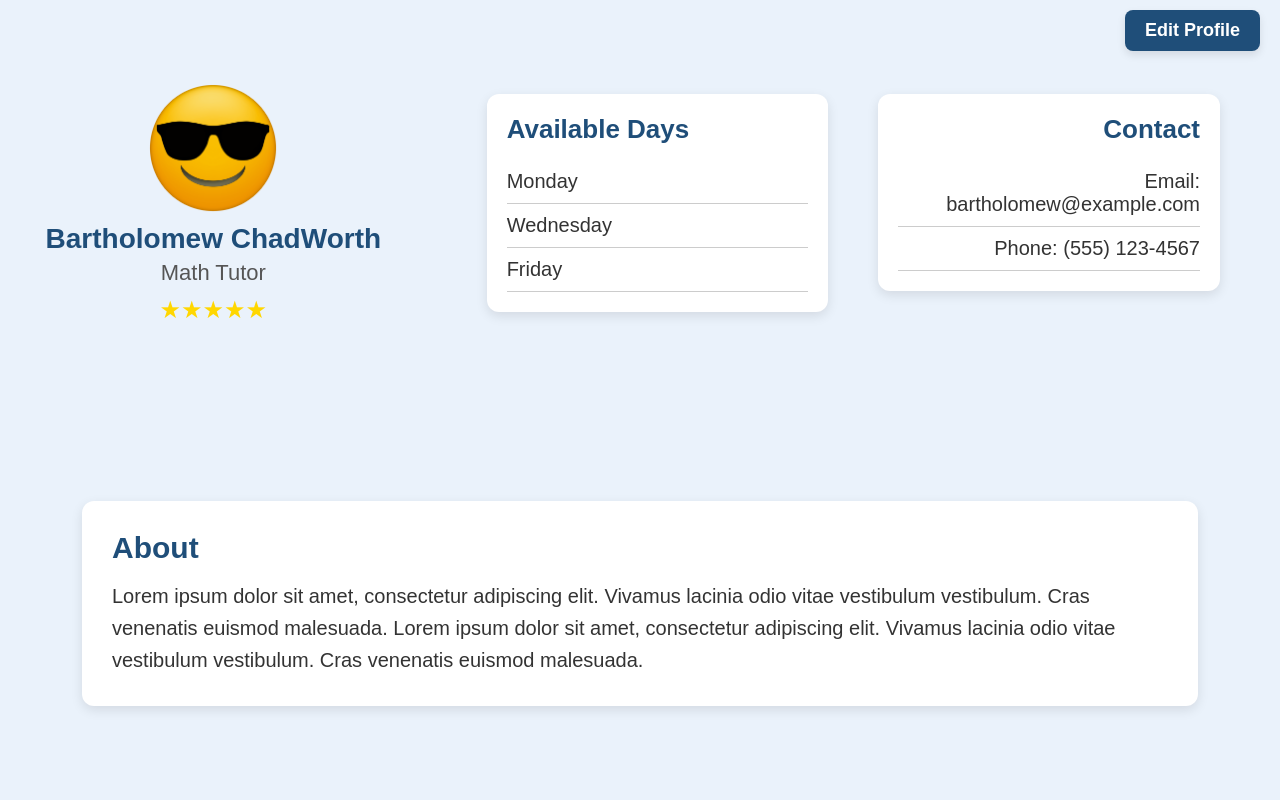
After one commit to BBeast53/Web3-Project, a PHP site: page /TutorProfilePageButFromTheTutorsPOV.html in a window 1280 px wide. The commit adds this page. Run offline with PHP 8.4, Linux system fonts and the light colour scheme.

Commit message:
I added a page where the tutor can view their profile

```diff
--- /dev/null
+++ b/TutorProfilePageButFromTheTutorsPOV.html
@@ -0,0 +1,58 @@
+<!DOCTYPE html>
+<html lang="en">
+<head>
+  <meta charset="UTF-8">
+  <meta name="viewport" content="width=device-width, initial-scale=1.0">
+  <title>Tutor Profile Page</title>
+  <link rel="stylesheet" href="TutorProfilePageCSS.css">
+</head>
+<body>
+
+  <a href="SignUpForTutorOnTutorToday.html" class="edit-button">Edit Profile</a>
+
+  <div class="grid-container">
+
+    <div class="grid-item item1">
+      <img src="Smiley-Sunglasses.png" alt="Tutor Profile" class="profile-pic">
+      <h2 class="tutor-name">Bartholomew ChadWorth</h2>
+      <p class="tutor-subtitle">Math Tutor</p>
+      <div class="star-rating">★★★★★</div>
+    </div>
+
+    <div class="grid-item item2">
+      <div class="availability-contact">
+
+        <div class="availability-box">
+          <h3>Available Days</h3>
+          <ul>
+            <li>Monday</li>
+            <li>Wednesday</li>
+            <li>Friday</li>
+          </ul>
+        </div>
+
+        <div class="contact-info-box">
+          <h3>Contact</h3>
+          <p>Email: bartholomew@example.com</p>
+          <p>Phone: (555) 123-4567</p>
+        </div>
+
+      </div>
+    </div>
+
+    <div class="grid-item item3">
+      <div class="about-box">
+        <h2 class="about-title">About</h2>
+        <p class="about-paragraph">
+          Lorem ipsum dolor sit amet, consectetur adipiscing elit.
+          Vivamus lacinia odio vitae vestibulum vestibulum. Cras
+          venenatis euismod malesuada. Lorem ipsum dolor sit amet,
+          consectetur adipiscing elit. Vivamus lacinia odio vitae
+          vestibulum vestibulum. Cras venenatis euismod malesuada.
+        </p>
+      </div>
+    </div>
+
+  </div>
+</body>
+</html>
--- a/TutorProfilePageCSS.css
+++ b/TutorProfilePageCSS.css
@@ -228,3 +228,26 @@ html, body {
   background-color: #1f4e79;
   color: #ffffff;
 }
+
+.edit-button {
+  position: absolute;
+  top: 10px;
+  right: 20px; /* Moves the button to the top-right corner */
+  text-decoration: none;
+  font-size: 18px;
+  color: #ffffff;
+  background-color: #1f4e79;
+  padding: 10px 20px;
+  border-radius: 8px;
+  box-shadow: 0 4px 8px rgba(0, 0, 0, 0.1);
+  transition: background-color 0.3s ease, color 0.3s ease;
+  font-family: Arial, sans-serif;
+  font-weight: bold;
+  text-align: center;
+}
+
+.edit-button:hover {
+  background-color: #ffffff;
+  color: #1f4e79;
+  border: 1px solid #1f4e79;
+}
```
